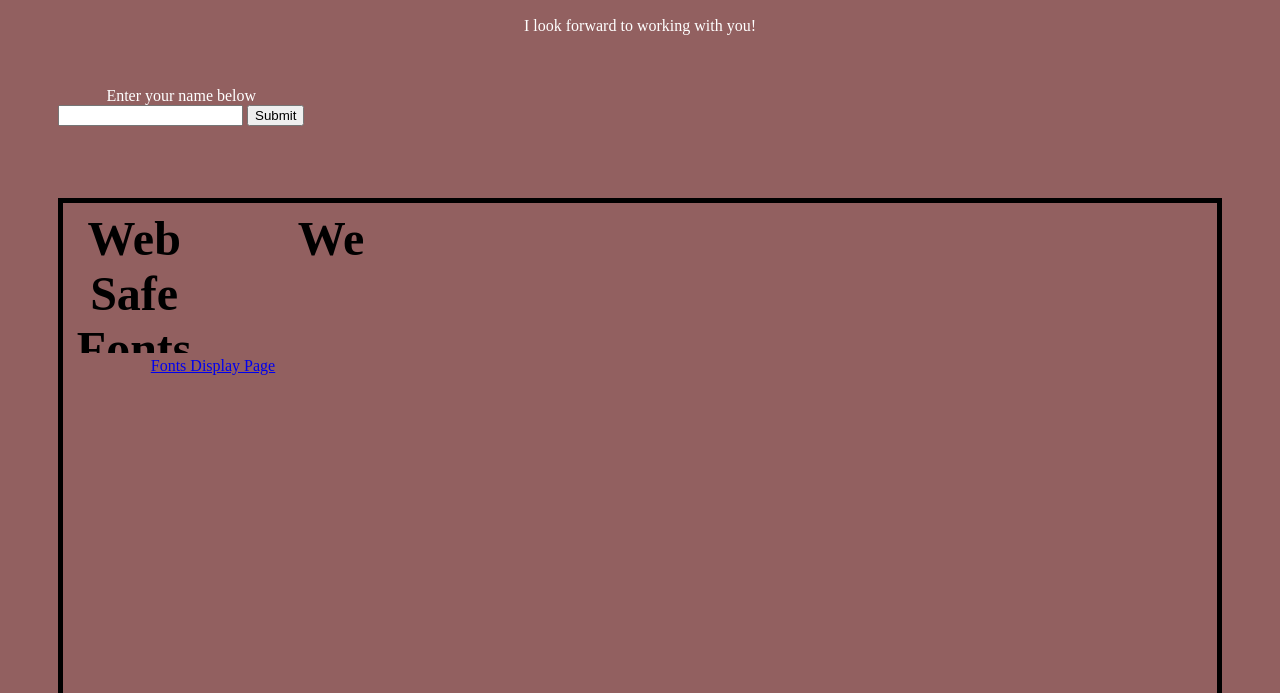
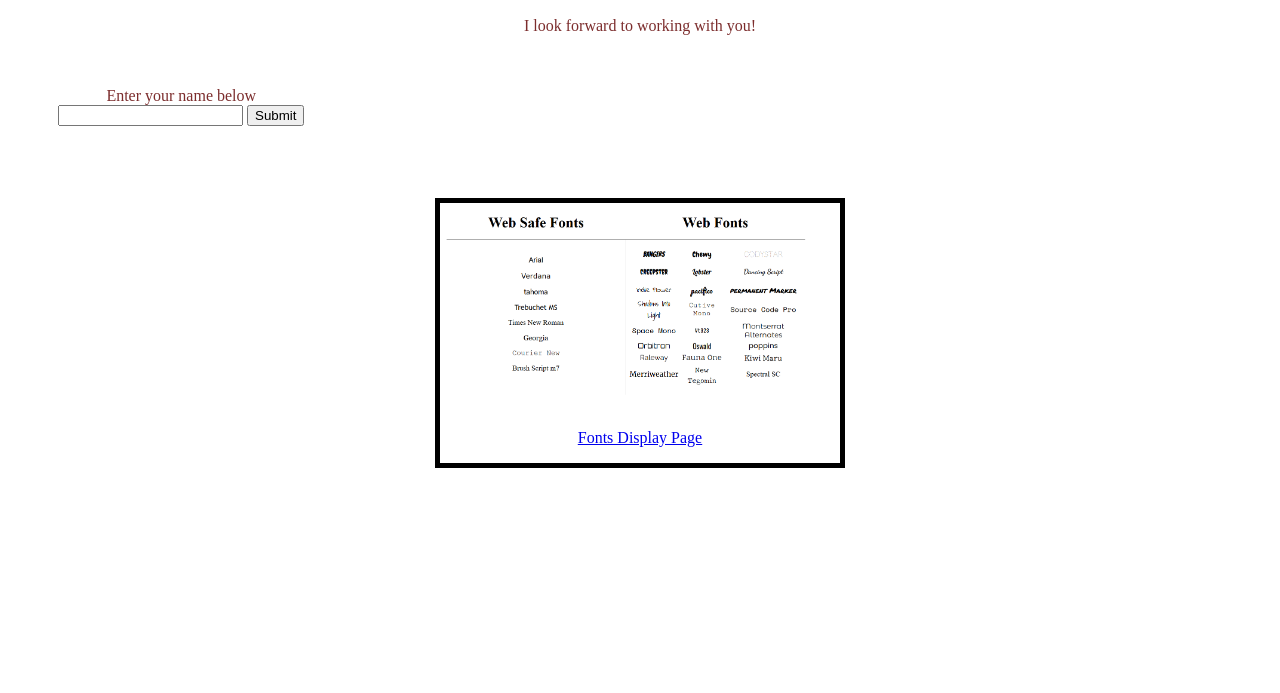
Before and after one commit to JAugustineFlory/augustflow.github.io, a plain HTML site: page index.html in a window 1280 px wide. Shown: the part 107-800 px from the top of the page. Drawn offline with nearby package versions, Linux system fonts and the light colour scheme; a web font is replaced by a local one.

Commit message:
replaces fonts iframe with screenshot; removes background color; changes text to red.

```diff
--- a/index.html
+++ b/index.html
@@ -27,8 +27,10 @@
             <div id="progress_tracker" class="progress_tracker"></div>
             <div id="planner" class="planner"></div>
             <div id="fontDisplay" class="fontDisplay">
-                <iframe src="/sites/Fonts/fonts.html" frameborder="0"></iframe>
-                <a href="/sites/Fonts/fonts.html"> Fonts Display Page</a>
+                <a href="/sites/Fonts/fonts.html">
+                    <img class="fontsImage" src="/sites/Fonts/Fonts.png">
+                    <p>Fonts Display Page</p>
+                </a>
             </div>
         </div>
     </main>
--- a/styles.css
+++ b/styles.css
@@ -1,8 +1,7 @@
 
 
 body {
-    background: rgb(146, 96, 96);
-    color: white;
+    color: rgb(124, 45, 45);
     padding: 20px 50px;
 }
 main {
@@ -18,8 +17,12 @@ main {
 
 .grid {
     display: grid;
-    grid-template-columns: repeat(40, 1fr);
-    grid-template-rows: repeat(40, 1fr);
+    grid-template-columns: repeat(4, 1fr);
+    grid-template-rows: repeat(10, 1fr);
+    grid-template-areas:
+    "fontDisplay fontDisplay . . "
+    "fontDisplay fontDisplay . ."
+    ;
 }
 #contact_form {
     grid-area: contact;
@@ -39,3 +42,14 @@ main {
 #planner {
     grid-area: planner;
 }
+#fontDisplay {
+    grid-area: fonts;
+}
+
+.fontDisplay {
+    max-width: 400px;
+
+}
+.fontsImage {
+    max-width: 400px;
+}
```
Also changed, not shown: sites/Fonts/Fonts.png (added).
